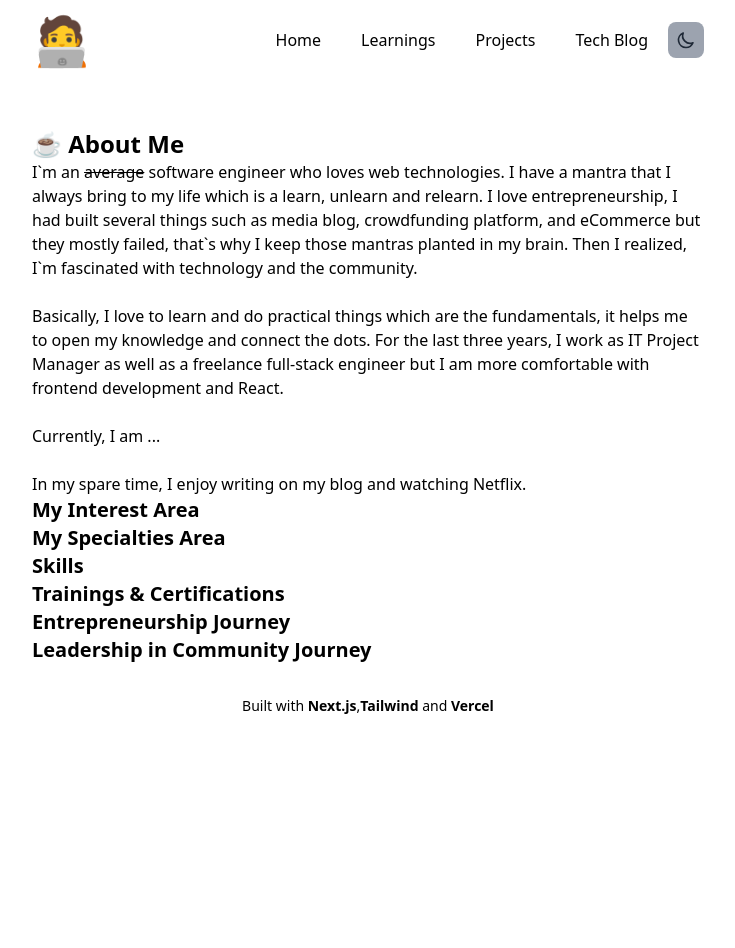
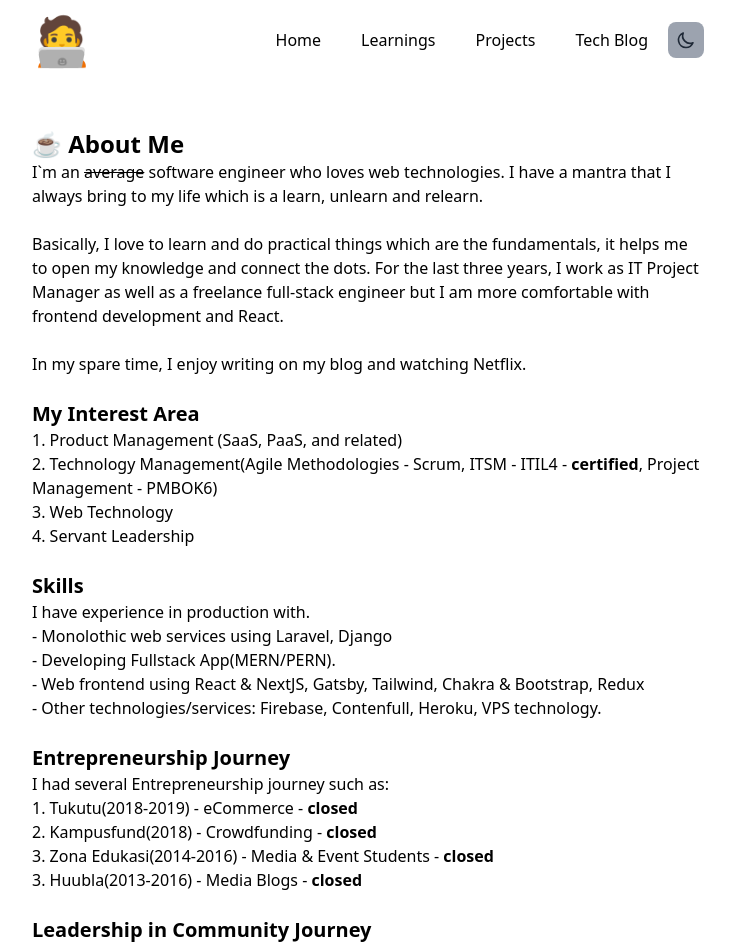
Before and after one commit to huseindra/about.huseindra.com, a Next.js app: page /about in a window 1280 px wide. Shown: the top 948 px of the page, without its empty margins (272-1007 px from the left). Before the commit the page ends 800 px from the top, so only its background shows below. Built offline with nearby package versions, Linux system fonts and the light colour scheme.

Commit message:
update: renew profile'

```diff
--- a/pages/about/index.tsx
+++ b/pages/about/index.tsx
@@ -1,3 +1,4 @@
+import Link from "next/link"
 import { Container } from "../../components/Container"
 import { MainLayout } from "../../components/MainLayout"
 
@@ -7,20 +8,31 @@ const About = () => {
        <Container>
         <MainLayout title='☕️ About Me'>
           I`m an <span className="line-through">average</span> software engineer who loves web technologies. I have a mantra that I always bring to my life which is a learn, unlearn and relearn.
-          I love entrepreneurship, I had built several things such as media blog, crowdfunding platform, and eCommerce but they mostly failed, that`s why I keep those mantras planted in my brain. Then I realized, I`m fascinated with technology and the community.
           <br/><br/>
           Basically,  I love to learn and do practical things which are the fundamentals, it helps me to open my knowledge and connect the dots.
           For the last three years, I work as IT Project Manager as well as a freelance full-stack engineer but I am more comfortable with frontend development and React.
           <br/><br/>
-          Currently, I am ...
-          <br/><br/>
-          In my spare time, I enjoy writing on my blog and watching Netflix.
+          In my spare time, I enjoy writing on my blog and watching Netflix.<br/><br/>
           <h2 className="font-bold text-xl">My Interest Area</h2>
-          <h2 className="font-bold text-xl">My Specialties Area</h2>
-          <h2 className="font-bold text-xl">Skills</h2>
-          <h2 className="font-bold text-xl">Trainings & Certifications</h2>
+          1. Product Management (SaaS, PaaS, and related)<br/>
+          2. Technology Management(Agile Methodologies - Scrum,  ITSM - ITIL4 - <strong>certified</strong>, Project Management - PMBOK6)<br/>
+          3. Web Technology<br/>
+          4. Servant Leadership<br/><br/>
+          <h2 className="font-bold text-xl">Skills </h2>
+          I have experience in production with.<br/>
+          - Monolothic web services using Laravel, Django <br/>
+          - Developing Fullstack App(MERN/PERN).<br/>
+          - Web frontend using React & NextJS, Gatsby, Tailwind, Chakra & Bootstrap, Redux<br/>
+          - Other technologies/services: Firebase, Contenfull, Heroku, VPS technology.<br/><br/>
           <h2 className="font-bold text-xl">Entrepreneurship Journey</h2>
+            I had several Entrepreneurship journey such as:<br/>
+            1. <Link href="https://dailysocial.id/post/aplikasi-tukutu"><a target="_blank">Tukutu(2018-2019)</a></Link> - eCommerce - <strong>closed</strong><br/>
+            2. <Link href="https://www.instagram.com/kampusfund/"><a target="_blank">Kampusfund(2018)</a></Link> - Crowdfunding - <strong>closed</strong><br/>
+            3. <Link href="https://zonaedukasi.huseindra.com"><a>Zona Edukasi(2014-2016)</a></Link> - Media & Event Students - <strong>closed</strong><br/>
+            3.<Link href="https://www.facebook.com/huublamedia/"><a> Huubla(2013-2016)</a></Link>  - Media Blogs - <strong>closed</strong><br/><br/>
           <h2 className="font-bold text-xl">Leadership in Community Journey</h2>
+          I have experience in building community from scratch such as.<br/>
+          1. <Link href="https://www.facebook.com/huublamedia/"><a> Google Developer Students Clubs - Lead Chapter Dian Nuswantoro University (2018)</a></Link>
         </MainLayout>
       </Container>
     )
```
